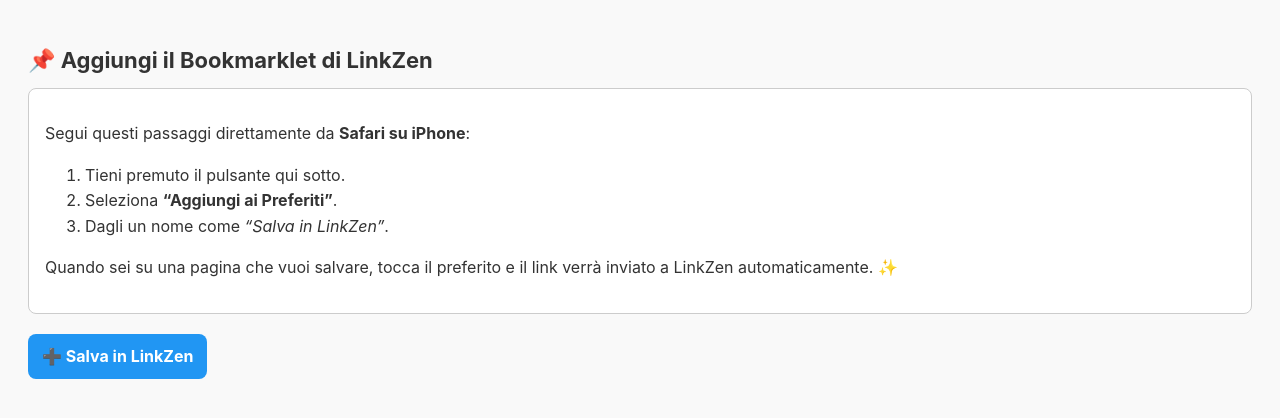
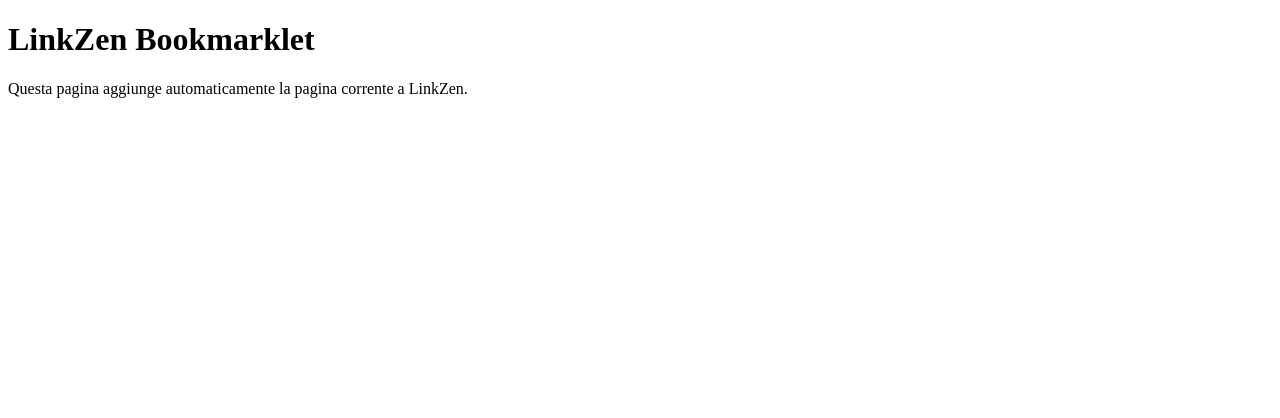
Before and after one commit to Lumo250/Bookmarklet, a plain HTML site: page index.html in a window 1280 px wide. Drawn offline with Linux system fonts and the light colour scheme.

Commit message:
Update index.html

```diff
--- a/index.html
+++ b/index.html
@@ -1,59 +1,37 @@
 <!DOCTYPE html>
-<html lang="it">
+<html>
 <head>
-  <meta charset="UTF-8" />
-  <meta name="viewport" content="width=device-width, initial-scale=1.0">
-  <title>Aggiungi Bookmarklet LinkZen</title>
-  <style>
-    body {
-      font-family: -apple-system, BlinkMacSystemFont, sans-serif;
-      padding: 20px;
-      line-height: 1.6;
-      background-color: #f9f9f9;
-      color: #333;
-    }
-    h1 {
-      font-size: 22px;
-      margin-bottom: 10px;
-    }
-    a.bookmarklet {
-      display: inline-block;
-      font-size: 16px;
-      font-weight: bold;
-      color: white;
-      background-color: #2196F3;
-      padding: 10px 14px;
-      border-radius: 8px;
-      text-decoration: none;
-      word-break: break-word;
-    }
-    .instructions {
-      background: #fff;
-      padding: 16px;
-      border-radius: 8px;
-      border: 1px solid #ccc;
-    }
-  </style>
+    <title>LinkZen Bookmarklet</title>
+    <script>
+        // Funzione principale che verrà eseguita quando richiamata
+        function addToLinkZen() {
+            try {
+                const title = encodeURIComponent(window.document.title || '');
+                const url = encodeURIComponent(window.location.href);
+                const linkzenUrl = `https://lumo250.github.io/LinkZen/?bookmarklet=1&title=${title}&url=${url}`;
+
+                // Prova a riutilizzare la stessa finestra
+                const linkzenWindow = window.open('', 'linkzenWindow');
+                if (linkzenWindow && !linkzenWindow.closed) {
+                    linkzenWindow.location.href = linkzenUrl;
+                    linkzenWindow.focus();
+                } else {
+                    window.open(linkzenUrl, 'linkzenWindow');
+                }
+            } catch(e) {
+                console.error("Bookmarklet error:", e);
+            }
+        }
+
+        // Esegui automaticamente se aperto direttamente
+        if(window === window.top) {
+            addToLinkZen();
+            window.close(); // Chiudi questa pagina dopo l'esecuzione
+        }
+    </script>
 </head>
 <body>
-
-  <h1>📌 Aggiungi il Bookmarklet di LinkZen</h1>
-
-  <div class="instructions">
-    <p>Segui questi passaggi direttamente da <strong>Safari su iPhone</strong>:</p>
-    <ol>
-      <li>Tieni premuto il pulsante qui sotto.</li>
-      <li>Seleziona <strong>“Aggiungi ai Preferiti”</strong>.</li>
-      <li>Dagli un nome come <em>“Salva in LinkZen”</em>.</li>
-    </ol>
-    <p>Quando sei su una pagina che vuoi salvare, tocca il preferito e il link verrà inviato a LinkZen automaticamente. ✨</p>
-  </div>
-
-  <p style="margin-top: 20px;">
-    <a class="bookmarklet" href="javascript:(function(){const url=encodeURIComponent(location.href);const title=encodeURIComponent(document.title);window.location.href='https://lumo250.github.io/linkzen/?title='+title+'&url='+url;})();">
-      ➕ Salva in LinkZen
-    </a>
-  </p>
-
+    <h1>LinkZen Bookmarklet</h1>
+    <p>Questa pagina aggiunge automaticamente la pagina corrente a LinkZen.</p>
 </body>
 </html>
```
